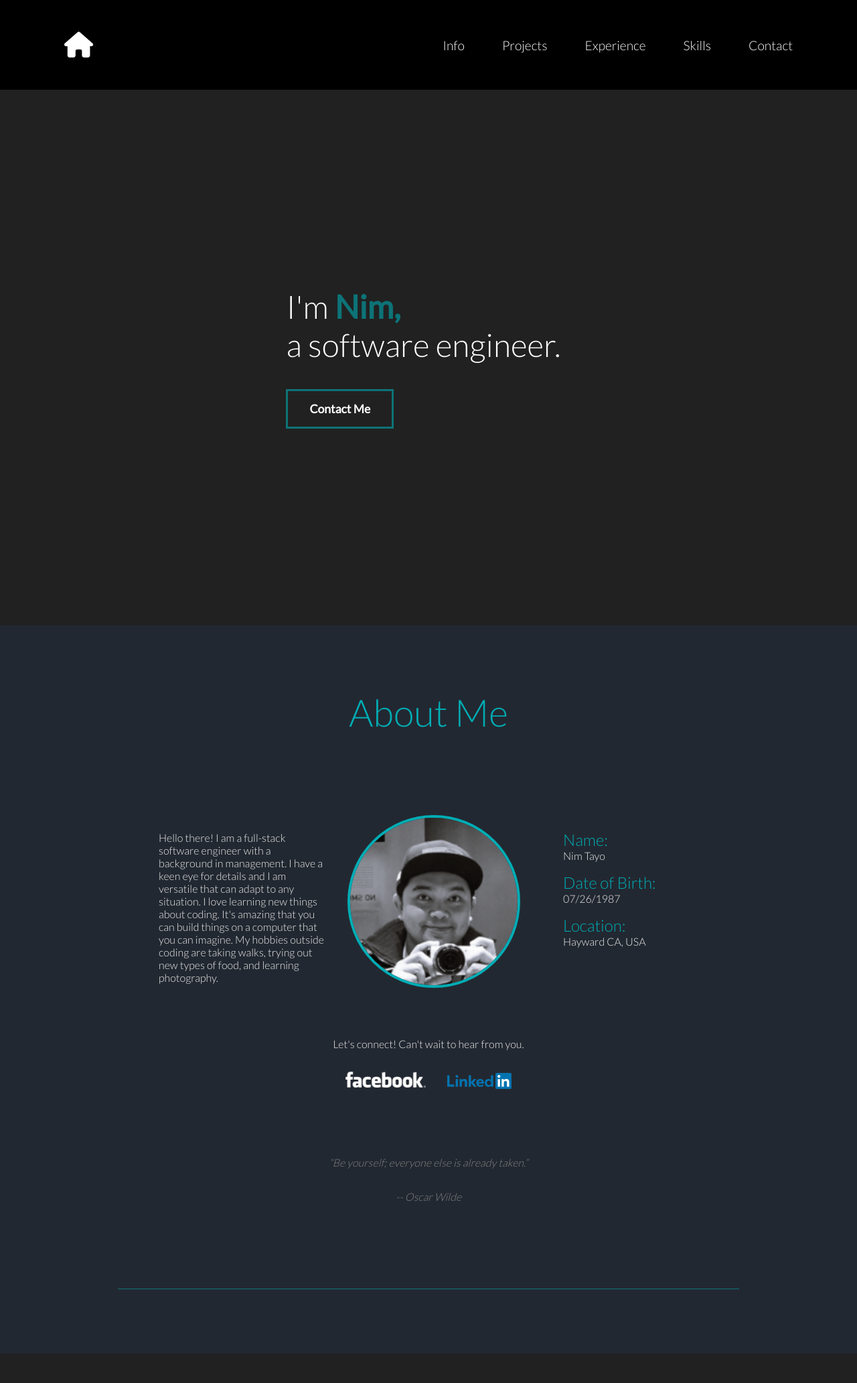
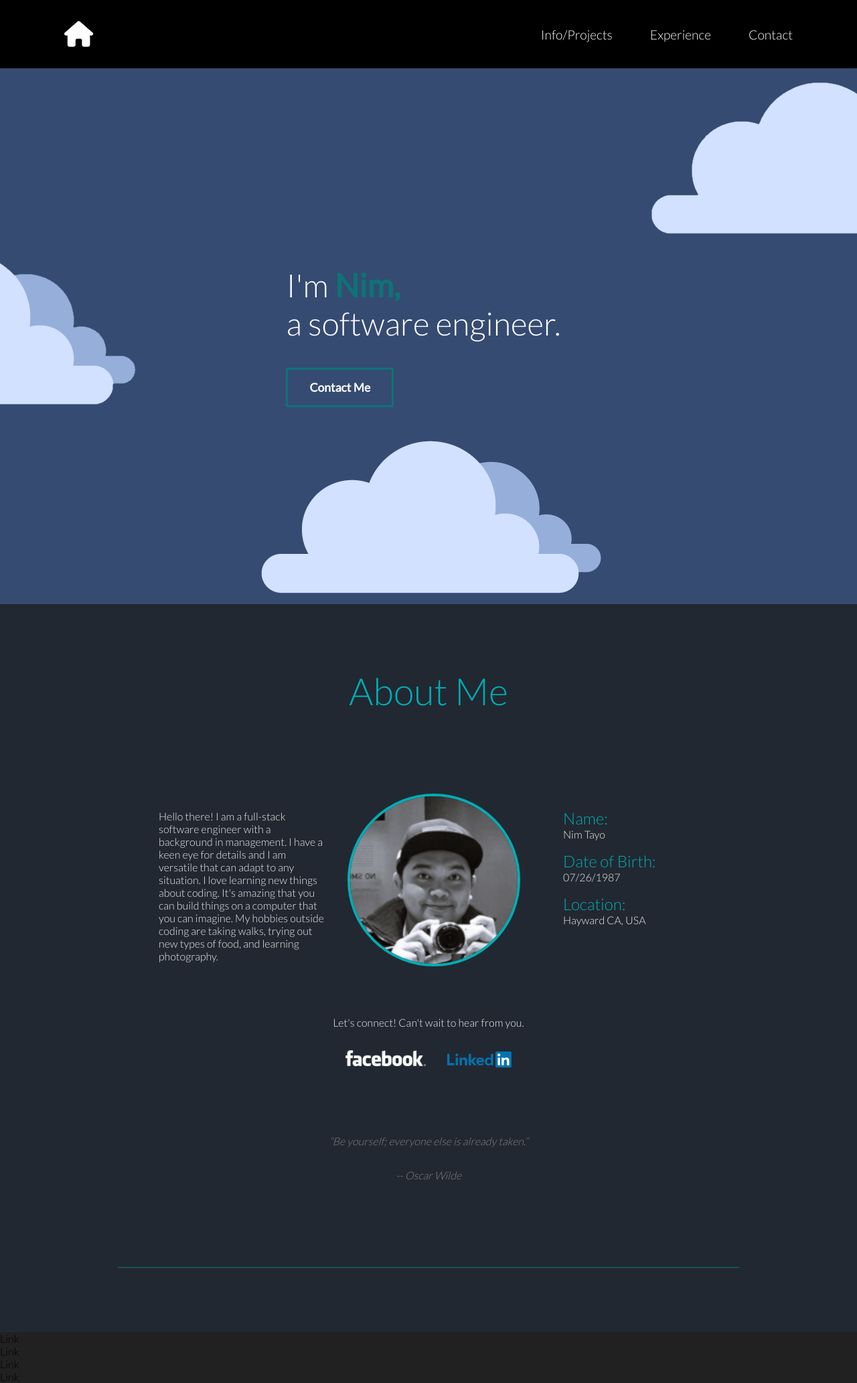
Before and after one commit to nimaester/psite, a React (Create React App) app: page / in a window 1280 px wide. Shown: the whole page at 67% size. Before the commit the page ends 2021 px from the top, so only its background shows below. Built offline with nearby package versions, Linux system fonts and the light colour scheme.

Commit message:
updates on animations

```diff
--- a/src/AboutMain.js
+++ b/src/AboutMain.js
@@ -1,25 +1,21 @@
-import React, {useRef} from 'react';
-import About from './about/About';
-import AboutMe from './about/AboutMe';
-import {motion} from 'framer-motion';
-import {slideUpAnimation} from './animations/animation'
-// import Services from './about/Services'
-import Contact from "./Contact";
-import Skills from "./skills_education/Skills"
-import Education from "./skills_education/Education";
-
+import React from "react";
+import About from "./about/About";
+import AboutMe from "./about/AboutMe";
+import { motion } from "framer-motion";
+import { slideUpAnimation } from "./animations/animation";
+import ScrollTop from "./animations/scrollTop";
 
 const AboutMain = () => {
   return (
-
     <motion.div
-      // variants={slideUpAnimation}
-      // initial="hidden"
-      // animate="show"
-      // exit="exit"
+      variants={slideUpAnimation}
+      initial='hidden'
+      animate='show'
+      exit='exit'
     >
       <About />
       <AboutMe />
+      <ScrollTop />
     </motion.div>
   );
 };
--- a/src/App.js
+++ b/src/App.js
@@ -4,6 +4,7 @@ import AboutMain from "./AboutMain";
 import Contact from "./Contact";
 import Skl_Edu from "./Skl_Edu";
 import Nav from "./Nav";
+import Footer from "./Footer";
 import { AnimatePresence } from "framer-motion";
 import "./styles/app.scss";
 
@@ -12,13 +13,14 @@ const App = () => {
 
   return (
     <Fragment>
-      <Nav />
       <AnimatePresence exitBeforeEnter>
+        <Nav />
         <Switch location={location} key={location.pathname}>
           <Route exact path='/' component={AboutMain} />
-          <Route exact path='/sked' component={Skl_Edu} />
+          <Route exact path='/experience' component={Skl_Edu} />
           <Route exact path='/contact' component={Contact} />
         </Switch>
+        <Footer />
       </AnimatePresence>
     </Fragment>
   );
--- /dev/null
+++ b/src/Footer.js
@@ -0,0 +1,16 @@
+import React from 'react';
+
+const Footer = () => {
+  return (
+    <div className="footer">
+      <ul>
+        <li>Link</li>
+        <li>Link</li>
+        <li>Link</li>
+        <li>Link</li>
+      </ul>
+    </div>
+  );
+};
+
+export default Footer;
--- a/src/Nav.js
+++ b/src/Nav.js
@@ -1,6 +1,6 @@
 import React from "react";
-import { Link } from 'react-scroll';
-import logo from "./img/logo.png";
+import { Link } from 'react-router-dom';
+// import logo from "./img/logo.png";
 
 const Nav = () => {
   return (
@@ -9,17 +9,11 @@ const Nav = () => {
         <i className="fas fa-home fa-2x"></i>
       </Link>
       <ul className='nav-bar'>
-        <li className='initial'>
-          <Link to='/'>Info</Link>
-        </li>
-        <li className='initial'>
-          <Link to='/'>Projects</Link>
-        </li>
-        <li className='initial'>
-          <Link to='education' smooth={true} duration={1000}>Experience</Link>
+        <li>
+          <Link to='/'>Info/Projects</Link>
         </li>
         <li>
-          <Link to='/#skill'>Skills</Link>
+          <Link to='/experience'>Experience</Link>
         </li>
         <li>
           <Link to='/contact'>Contact</Link>
--- a/src/Skl_Edu.js
+++ b/src/Skl_Edu.js
@@ -1,27 +1,21 @@
 import React from "react";
 import Education from "./skills_education/Education";
 import Skills from "./skills_education/Skills";
-import { motion, useAnimation } from "framer-motion";
+import { motion } from "framer-motion";
 import { slideUpAnimation } from "./animations/animation";
-import { useInView } from "react-intersection-observer";
-
-
+import ScrollTop from "./animations/scrollTop";
 
 const Skl_Edu = () => {
-
-  const controls = useAnimation();
-  const [element, view] = useInView();
-
-  view && controls.start("show")
-
   return (
     <motion.div
       variants={slideUpAnimation}
       initial='hidden'
-      animate={controls}
+      animate='show'
+      exit='exit'
     >
       <Skills />
       <Education />
+      <ScrollTop />
     </motion.div>
   );
 };
--- /dev/null
+++ b/src/animations/scrollTop.js
@@ -0,0 +1,12 @@
+import React, {useEffect} from 'react';
+import {useLocation} from 'react-router-dom';
+
+const ScrollTop = () => {
+  const {pathName} = useLocation();
+  useEffect(() => {
+    window.scroll({top: 0, left: 0})
+  }, [pathName])
+  return null;
+};
+
+export default ScrollTop;
--- a/src/skills_education/Skills.js
+++ b/src/skills_education/Skills.js
@@ -7,19 +7,8 @@ import { useInView } from "react-intersection-observer";
 
 const Skills = () => {
 
-  const controls = useAnimation();
-  const [element, view] = useInView();
-  view && controls.start("show");
-
   return (
-    <motion.div
-      variants={slideUpAnimation}
-      initial='hidden'
-      animate={controls}
-      ref={element}
-      className='skills'
-
-    >
+    <div className='skills'>
       <motion.h2
         variants={slideLeftAnimation}
         >Technical Skills</motion.h2>
@@ -262,7 +251,7 @@ const Skills = () => {
       </p>
       <p className='quotee'>-- Steve Jobs</p>
       <hr />
-    </motion.div>
+    </div>
   );
 };
 
--- a/src/styles/_about.scss
+++ b/src/styles/_about.scss
@@ -6,7 +6,7 @@
   color: white;
   justify-content: center;
   min-height: 100vh;
-  // background-image: url('../img//wallpaper2.png');
+  background-image: url('../img//wallpaper2.png');
   background-position: center 5%;
 
   h2 {
--- /dev/null
+++ b/src/styles/_footer.scss
@@ -0,0 +1,9 @@
+nav {
+  display: flex;
+  padding: 2rem 6rem 2rem 6rem;
+  background-color: black;
+  justify-content: space-between;
+  position: sticky;
+  top: 0;
+  z-index: 11;
+}
--- a/src/styles/_nav.scss
+++ b/src/styles/_nav.scss
@@ -1,8 +1,11 @@
 nav {
   display: flex;
-  padding: 3rem 6rem 3rem 6rem;
+  padding: 2rem 6rem 2rem 6rem;
   background-color: black;
   justify-content: space-between;
+  position: sticky;
+  top: 0;
+  z-index: 10;
   ul {
     list-style: none;
     display: flex;
@@ -22,7 +25,7 @@ nav {
     position: absolute;
     top: 3%;
   }
-  li:hover {
+  li:hover, fas:hover {
     cursor: pointer;
   }
 }
--- a/src/styles/app.scss
+++ b/src/styles/app.scss
@@ -45,3 +45,4 @@ hr {
 @import "./education";
 @import "./skills";
 @import "./contact";
+@import "./footer";
```
